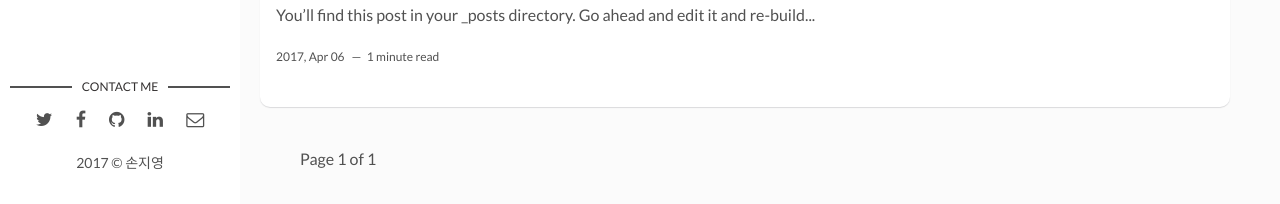
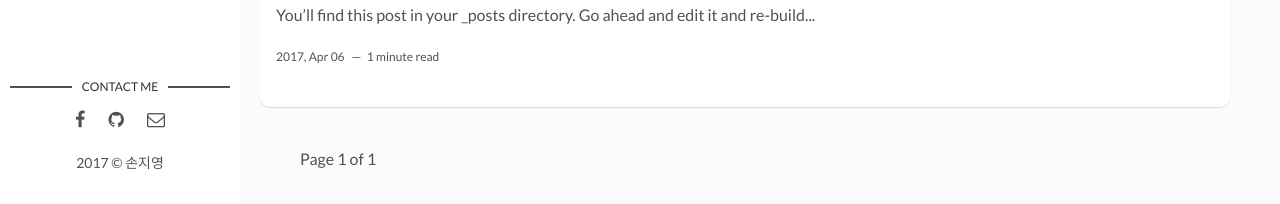
Before and after one commit to showhisper/showhisper.github.io, a Jekyll site: the page built from index.html, in a window 1280 px wide and 1296 px high. Shown: the part 1089-1293 px from the top of the window. Built offline with Jekyll 4.4.1, drawn with Linux system fonts in a browser that asks for light colours; the list of posts is cut into pages by our own code.

Commit message:
change something

```diff
--- a/_layouts/main.html
+++ b/_layouts/main.html
@@ -16,11 +16,11 @@ layout: default
     <section class="contact">
       <h3 class="contact-title">Contact me</h3>
       <ul>
-        {% if site.twitter %}
+        <!-- {% if site.twitter %}
           <li><a href="https://twitter.com/{{ site.twitter }}" target="_blank"><i class="fa fa-twitter" aria-hidden="true"></i></a></li>
         {% else %}
           <li><a href="https://twitter.com/artemsheludko_" target="_blank"><i class="fa fa-twitter" aria-hidden="true"></i></a></li>
-        {% endif %}
+        {% endif %} -->
         {% if site.facebook %}
           <li><a href="https://facebook.com/{{ site.facebook }}" target="_blank"><i class="fa fa-facebook" aria-hidden="true"></i></a></li>
         {% else %}
@@ -31,11 +31,11 @@ layout: default
         {% else %}
           <li class="github"><a href="http://github.com/" target="_blank"><i class="fa fa-github" aria-hidden="true"></i></a></li>
         {% endif %}
-        {% if site.linkedin %}
+        <!-- {% if site.linkedin %}
           <li class="linkedin"><a href="https://in.linkedin.com/in/{{site.linkedin}}" target="_blank"><i class="fa fa-linkedin"></i></a></li>
         {% else %}
           <li class="linkedin"><a href="https://in.linkedin.com/" target="_blank"><i class="fa fa-linkedin" aria-hidden="true"></i></a></li>
-        {% endif %}
+        {% endif %} -->
         {% if site.email %}
           <li class="email"><a href="mailto:{{site.email}}"><i class="fa fa-envelope-o"></i></a></li>
         {% else %}
```
Also changed, not shown: assets/img/david-freeman.jpg (deleted).
